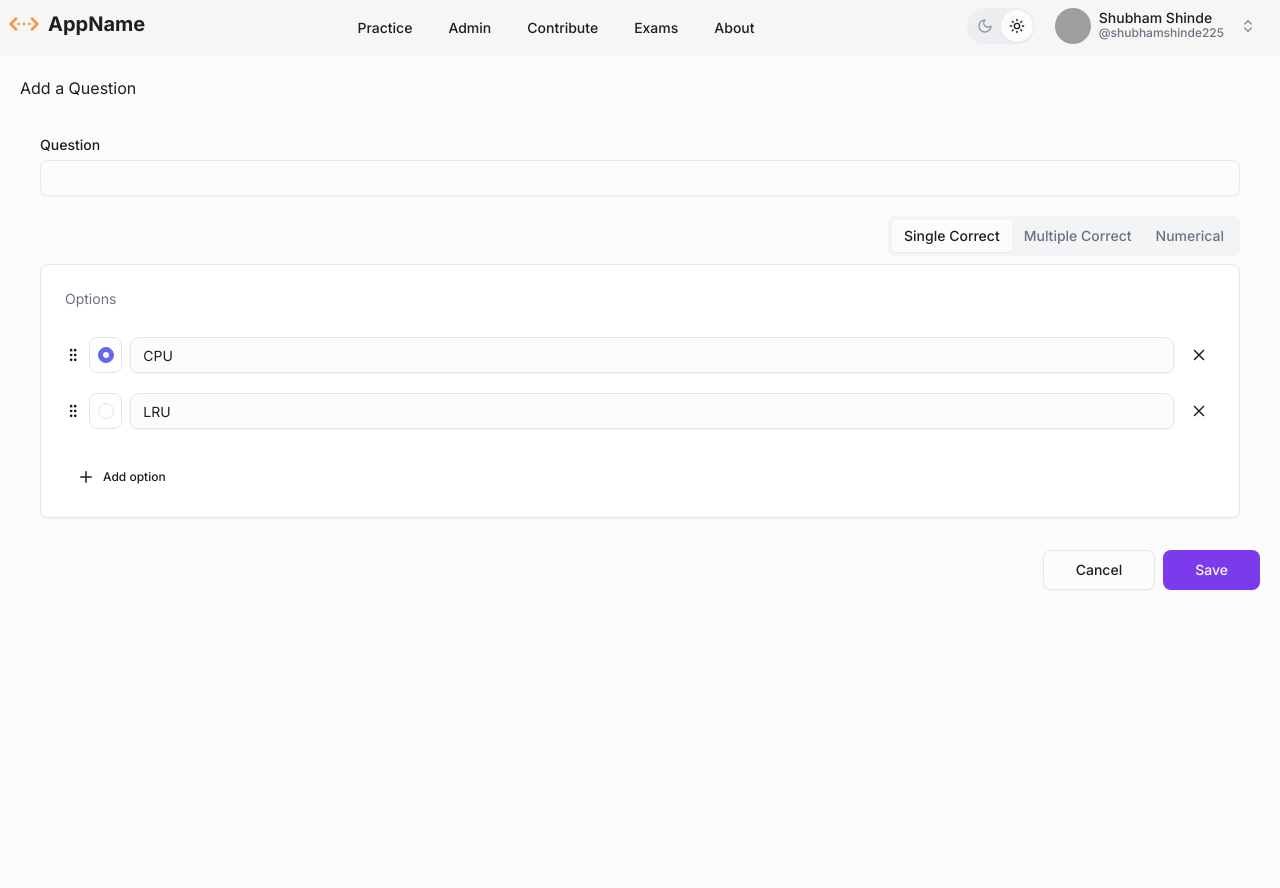
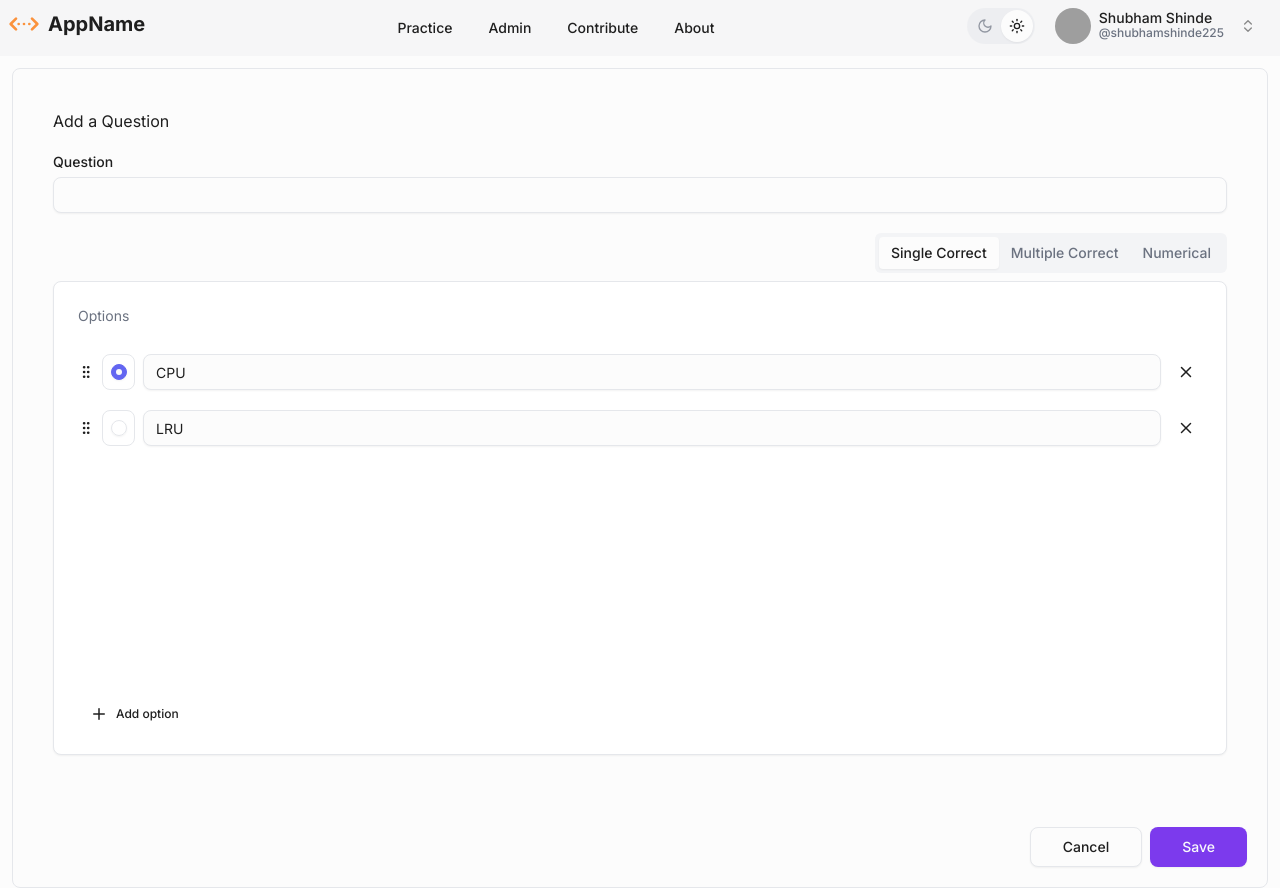
Before and after one commit to shubham225/codeplayground-web, a Next.js app: page /contribute-question/multiple-choice in a window 1280 px wide. Before the commit the page ends 800 px from the top, so only its background shows below. Built offline with nearby package versions, Linux system fonts and the light colour scheme; grey boxes are pictures that could not be loaded.

Commit message:
Non essentials features commented

```diff
--- a/src/app/(root)/contribute-question/coding/page.tsx
+++ b/src/app/(root)/contribute-question/coding/page.tsx
@@ -95,7 +95,7 @@ export default function ContributeCoding({}: Props) {
           </TabsContent>
         </Tabs>
       ) : (
-        <StepFinish setStep={setStep} />
+        <StepFinish />
       )}
     </div>
   );
--- a/src/app/(root)/contribute-question/multiple-choice/page.tsx
+++ b/src/app/(root)/contribute-question/multiple-choice/page.tsx
@@ -20,6 +20,8 @@ import {
   SortableContext,
   verticalListSortingStrategy,
 } from "@dnd-kit/sortable";
+import Link from "next/link";
+import StepFinish from "@/components/contribute/coding-question/step-finish";
 
 type Props = {};
 
@@ -58,6 +60,7 @@ function guidGenerator() {
 
 export default function ContribMultipleChoice({}: Props) {
   const [options, setOptions] = useState(optionsInit);
+  const [save, setSave] = useState<boolean>(false);
 
   const onAddNewOption = () => {
     setOptions((options) => [
@@ -76,6 +79,10 @@ export default function ContribMultipleChoice({}: Props) {
     });
 
     setOptions(updatedList);
+  };
+
+  const onSaveButtonClick = () => {
+    setSave(true);
   };
 
   const onRemoveOption = (id: string) => {
@@ -99,14 +106,20 @@ export default function ContribMultipleChoice({}: Props) {
   };
 
   return (
-    <div className="flex flex-col gap-3 p-5">
+    <div className="m-3 border rounded-lg h-[820px]">
+      {save ? (
+        <StepFinish />
+      ) : (
+        <div className="h-full flex flex-col justify-between gap-3 p-5">
+          <div className="flex flex-col gap-4 m-5">
             <h4 className="text-md">Add a Question</h4>
-      <div className="flex flex-col gap-4 m-5">
             <SimpleInput id="question" label="Question" />
             <Tabs defaultValue="single-correct">
               <div className="flex flex-row-reverse justify-between">
                 <TabsList>
-              <TabsTrigger value="single-correct">Single Correct</TabsTrigger>
+                  <TabsTrigger value="single-correct">
+                    Single Correct
+                  </TabsTrigger>
                   <TabsTrigger value="multiple-correct">
                     Multiple Correct
                   </TabsTrigger>
@@ -120,6 +133,7 @@ export default function ContribMultipleChoice({}: Props) {
                   </CardHeader>
                   <CardContent>
                     <div className="flex flex-col gap-3">
+                      <div className="overflow-auto h-80">
                         <DndContext
                           collisionDetection={closestCorners}
                           onDragEnd={handleDragEnd}
@@ -153,6 +167,7 @@ export default function ContribMultipleChoice({}: Props) {
                             </SortableContext>
                           </RadioGroup>
                         </DndContext>
+                      </div>
                       <div className="flex flex-row pt-4">
                         <div className="flex flex-row"></div>
                         <Button
@@ -176,6 +191,7 @@ export default function ContribMultipleChoice({}: Props) {
                   </CardHeader>
                   <CardContent>
                     <div className="flex flex-col gap-3">
+                      <div className="overflow-auto h-80">
                         <DndContext
                           collisionDetection={closestCorners}
                           onDragEnd={handleDragEnd}
@@ -198,6 +214,7 @@ export default function ContribMultipleChoice({}: Props) {
                             })}
                           </SortableContext>
                         </DndContext>
+                      </div>
                       <div className="flex flex-row pt-4">
                         <div className="flex flex-row"></div>
                         <Button
@@ -222,11 +239,17 @@ export default function ContribMultipleChoice({}: Props) {
             </Tabs>
           </div>
           <div className="flex flex-row-reverse gap-2">
-        <Button size="lg">Save</Button>
+            <Button size="lg" onClick={onSaveButtonClick}>
+              Save
+            </Button>
+            <Link href={"/contribute-question"}>
               <Button size="lg" variant="outline">
                 Cancel
               </Button>
+            </Link>
           </div>
+        </div>
+      )}
     </div>
   );
 }
--- a/src/app/(root)/contribute-question/page.tsx
+++ b/src/app/(root)/contribute-question/page.tsx
@@ -54,6 +54,7 @@ export default function page({}: Props) {
             </Card>
           </Link>
 
+          {/* // TODO: Implementation
           <Link href="/contribute-question/subjective">
             <Card className="h-40 bg-transparent hover:bg-accent">
               <CardHeader>
@@ -63,7 +64,7 @@ export default function page({}: Props) {
                 </CardDescription>
               </CardHeader>
             </Card>
-          </Link>
+          </Link> */}
         </div>
       </div>
       <div className="size-full">
--- a/src/components/contribute/coding-question/step-finish.tsx
+++ b/src/components/contribute/coding-question/step-finish.tsx
@@ -4,9 +4,9 @@ import { BadgeCheck } from "lucide-react";
 import Link from "next/link";
 import React from "react";
 
-type Props = { setStep: React.Dispatch<React.SetStateAction<string>> };
+type Props = { };
 
-export default function StepFinish({ setStep }: Props) {
+export default function StepFinish({}: Props) {
   return (
     <div className="p-5 flex flex-col justify-between gap-4">
       <div className="flex flex-col justify-center items-center gap-3 h-[740px]">
@@ -15,14 +15,14 @@ export default function StepFinish({ setStep }: Props) {
         <h4 className="text-md text-muted-foreground">
           Question has been created successfully.
         </h4>
-        <div className="flex flex-col rounded-lg border bg-transparent p-5 w-80 h-32">
+        <div className="flex flex-col rounded-lg border bg-transparent p-4 w-96 h-32 text-sm">
           <div className="flex justify-between">
-            <h4 className="text-sm">Question ID:</h4>
-            <h4 className="text-sm">#4523f524</h4>
+            <h4>Question ID:</h4>
+            <h4>#4523f524</h4>
           </div>
           <div className="flex justify-between">
-            <h4 className="text-sm">Question Summery:</h4>
-            <h4 className="text-sm">Add two numbers</h4>
+            <h4>Question Summery:</h4>
+            <h4>Add two numbers</h4>
           </div>
         </div>
         <Link href={"/contribute-question"}>
--- a/src/components/navigation.tsx
+++ b/src/components/navigation.tsx
@@ -57,7 +57,7 @@ export default function Navigation() {
             </NavigationMenuLink>
           </Link>
         </NavigationMenuItem>
-        <NavigationMenuItem>
+        {/* <NavigationMenuItem>
           <Link href="/exams" legacyBehavior passHref>
             <NavigationMenuLink
               className={cn(navigationMenuTriggerStyle(), "bg-inherit")}
@@ -65,7 +65,7 @@ export default function Navigation() {
               Exams
             </NavigationMenuLink>
           </Link>
-          {/* <NavigationMenuTrigger className="bg-inherit">
+          <NavigationMenuTrigger className="bg-inherit">
             Exam
           </NavigationMenuTrigger>
           <NavigationMenuContent>
@@ -80,8 +80,8 @@ export default function Navigation() {
                 </ListItem>
               ))}
             </ul>
-          </NavigationMenuContent> */}
-        </NavigationMenuItem>
+          </NavigationMenuContent>
+        </NavigationMenuItem> */}
         <NavigationMenuItem>
           <Link href="/about" legacyBehavior passHref>
             <NavigationMenuLink
--- a/src/components/profile-menu.tsx
+++ b/src/components/profile-menu.tsx
@@ -70,18 +70,18 @@ export default function ProfileMenu({}: Props) {
         </DropdownMenuGroup>
         <DropdownMenuSeparator />
         <DropdownMenuGroup>
-          <DropdownMenuItem>
+          <DropdownMenuItem disabled>
             <Users />
             <span>Submissions</span>
           </DropdownMenuItem>
-          <DropdownMenuItem>
+          <DropdownMenuItem disabled>
             <Plus />
             <span>New Exam</span>
             <DropdownMenuShortcut>⌘+T</DropdownMenuShortcut>
           </DropdownMenuItem>
         </DropdownMenuGroup>
         <DropdownMenuSeparator />
-        <DropdownMenuItem>
+        <DropdownMenuItem disabled>
           <LifeBuoy />
           <span>Support</span>
         </DropdownMenuItem>
```
Lines whose indentation alone changed are shown as unchanged.
